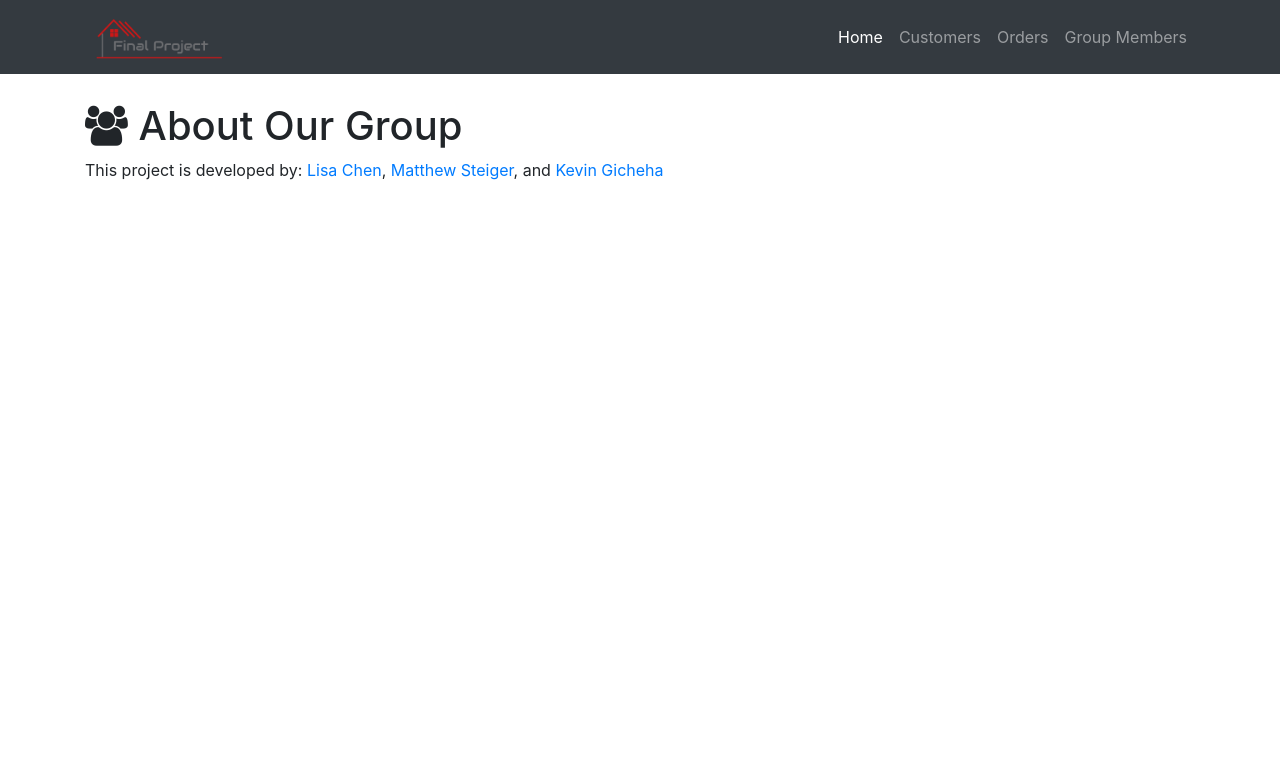
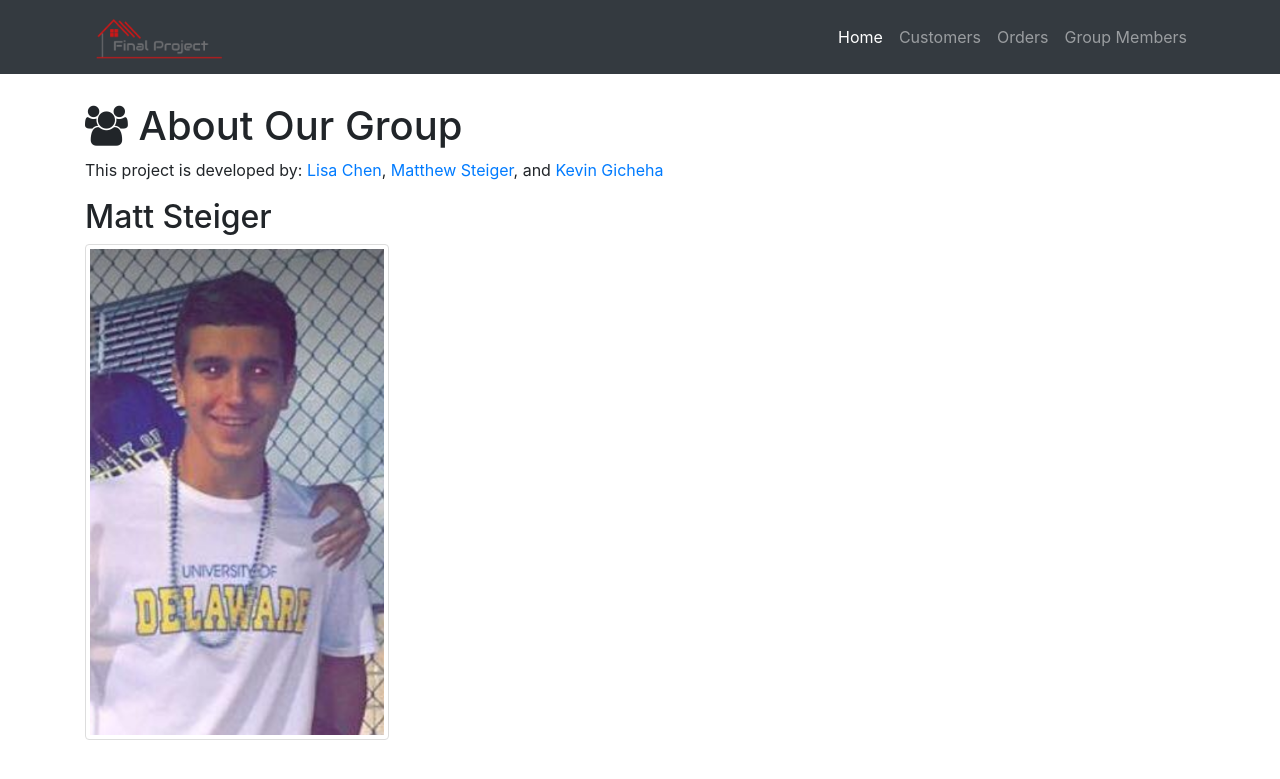
Before and after one commit to gichehak/final-project, a Flask app: page /about in a window 1280 px wide. Shown: the top 779 px of the page. Run offline with Flask 2, Linux system fonts and the light colour scheme; some libraries are stand-ins or nearby versions.

Commit message:
Added Matt's IMG

```diff
--- a/templates/about.html
+++ b/templates/about.html
@@ -15,6 +15,10 @@
       <a id="developer2" href="https://github.com/Mbsteiger" data-toggle="tooltip" data-placement="top">Matthew Steiger</a>, and
       <a id="developer3" href="https://github.com/gichehak" data-toggle="tooltip" data-placement="top">Kevin Gicheha</a></p>
   </div>
+  <div class="container">
+    <h2>Matt Steiger</h2>
+    <img src="static/img/Matt.png" class="img-thumbnail" alt="Matt Steiger" width="304" height="236">
+  </div>
 {% endblock%}
 
 {% block scripts%}
```
Also changed, not shown: static/img/Matt.png (added).
